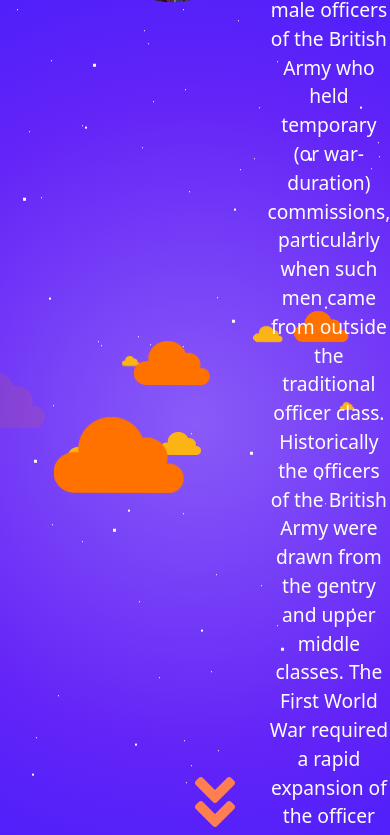
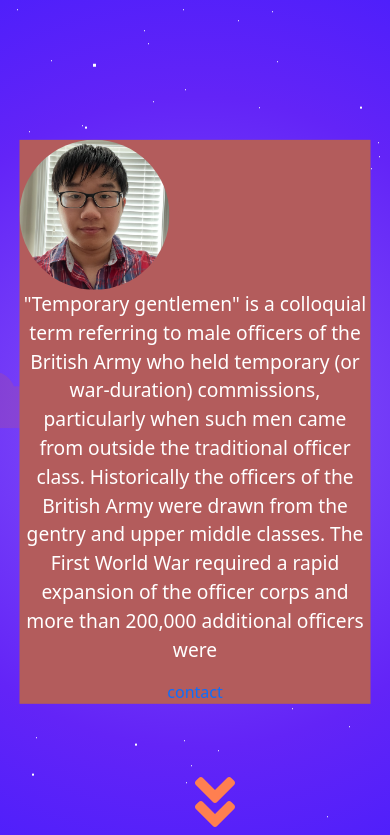
Before and after one commit to dl805387/portfolio-dl, a React (Create React App) app: page / in a window 390 px wide. Shown: the top 835 px of the page. Built offline with nearby package versions, Linux system fonts and the light colour scheme.

Commit message:
mobile friendly about section

```diff
--- a/src/styles/About.css
+++ b/src/styles/About.css
@@ -13,13 +13,14 @@
 
 .aboutBody {
     display: flex;
-    width: 50%;
+    width: 600px;
     margin: auto;
     position: absolute;
     top: 50%;
     left: 50%;
     transform: translate(-50%, -50%);
     z-index: 9;
+    background-color: rgb(179, 92, 92);
 }
 
 .aboutBody p {
@@ -38,3 +39,20 @@
 .downArrow:hover {
     transform: scale(1.1);
 }
+
+
+@media (max-width: 700px)
+{
+    .aboutBody {
+        width: 80%;
+    }
+}
+
+@media (max-width: 500px)
+{
+    .aboutBody {
+        display: flex;
+        flex-direction: column;
+        width: 90%;
+    }
+}
--- a/src/styles/Skills.css
+++ b/src/styles/Skills.css
@@ -42,11 +42,6 @@
 }
 
 
-/*
-to make mobile friendly, make the card smaller and add to new line
-you can do this by centering it and flex wrap
-*/
-
 @media (max-width: 1350px)
 {
     .skillsList {
```
